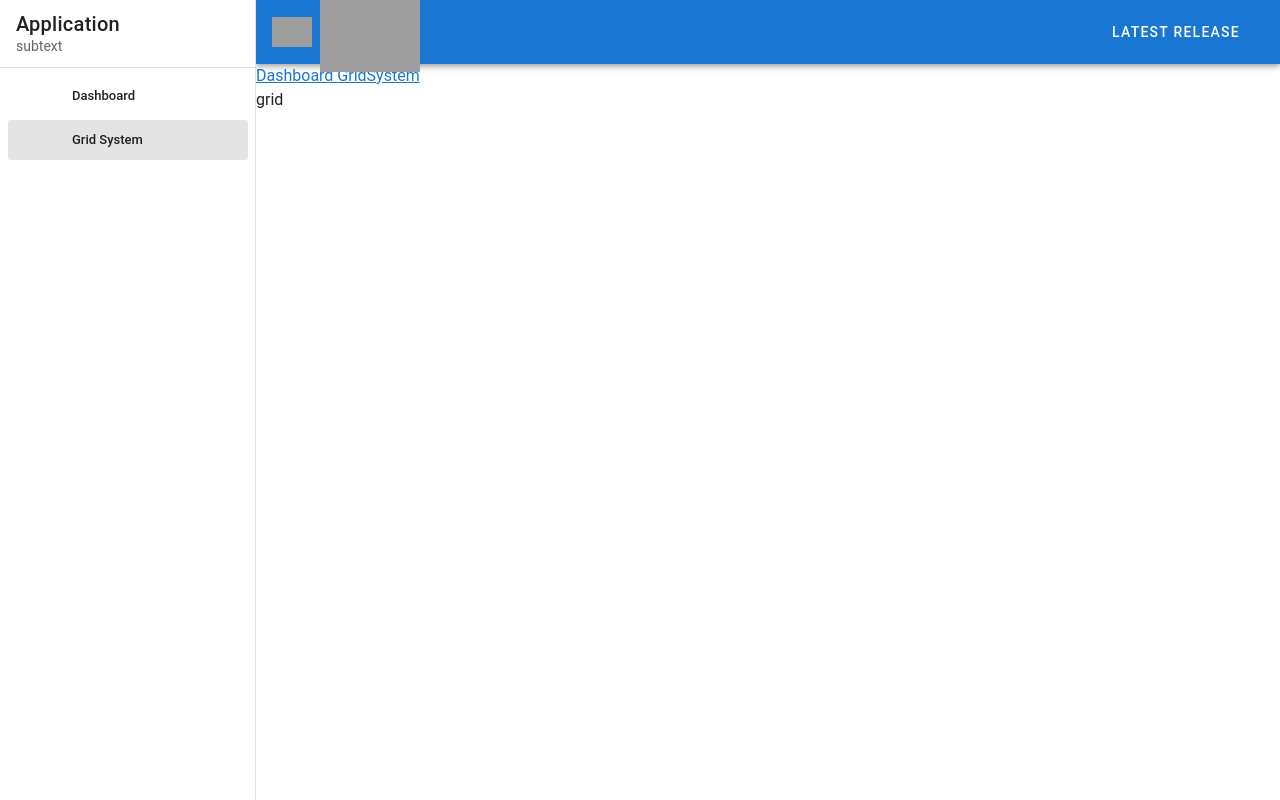
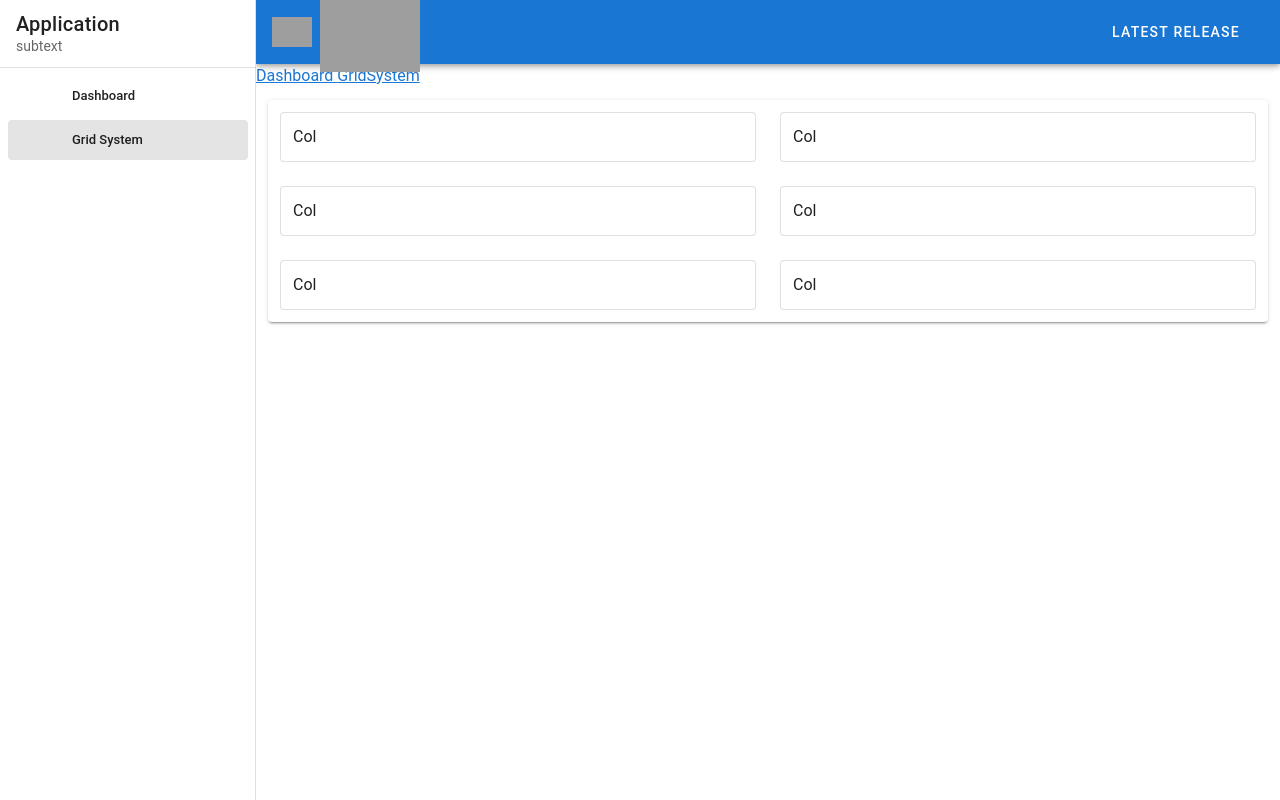
Before and after one commit to G-hoon/vuetify-study, a Vue app: page /grid-system in a window 1280 px wide. Built offline with nearby package versions, Linux system fonts and the light colour scheme; grey boxes are pictures that could not be loaded.

Commit message:
studying for grid system with property

```diff
--- a/src/views/Dashboard.vue
+++ b/src/views/Dashboard.vue
@@ -1,7 +1,12 @@
 <template>
-  <div>
-    dash
-  </div>
+  <v-container
+    fluid
+  >
+    <!-- fluid: 너비를 끝까지 채울때 쓰는 속성-->
+    <v-card class="pa-3">
+      Dash
+    </v-card>
+  </v-container>
 </template>
 
 <script>
--- a/src/views/GridSystem.vue
+++ b/src/views/GridSystem.vue
@@ -1,7 +1,74 @@
 <template>
-  <div>
-    grid
-  </div>
+  <v-container
+    fluid
+  >
+    <v-card class="pa-3">
+      <!-- fluid: 너비를 끝까지 채울때 쓰는 속성-->
+      <v-row>
+        <!-- cell 간격 속성 -->
+        <!-- <v-row dense> : 24px의 col 사이의 padding이 8px로 줄어듦 -->
+        <!-- <v-row no-gutters> : col 사이의 padding 이 없어짐 col이 딱 붙음 -->
+
+        <!-- row에 있는 cell 들의 정렬 속성 -->
+        <!-- align: end / center / start => 아래 중간 위 정렬-->
+        <!-- -->
+        <v-col>
+          <!-- v-row는 v-col을 감싸줘야 함 -->
+          <!-- v-col align-self="start" : 다른 cell은 제외하고 해당 cell만 정렬 -->
+          <v-card
+            class="pa-3"
+            outlined
+          >
+            Col
+          </v-card>
+        </v-col>
+        <v-col>
+          <v-card
+            class="pa-3"
+            outlined
+          >
+            Col
+          </v-card>
+        </v-col>
+      </v-row>
+      <v-row>
+        <v-col>
+          <v-card
+            class="pa-3"
+            outlined
+          >
+            Col
+          </v-card>
+        </v-col>
+        <v-col>
+          <v-card
+            class="pa-3"
+            outlined
+          >
+            Col
+          </v-card>
+        </v-col>
+      </v-row>
+      <v-row>
+        <v-col>
+          <v-card
+            class="pa-3"
+            outlined
+          >
+            Col
+          </v-card>
+        </v-col>
+        <v-col>
+          <v-card
+            class="pa-3"
+            outlined
+          >
+            Col
+          </v-card>
+        </v-col>
+      </v-row>
+    </v-card>
+  </v-container>
 </template>
 
 <script>
```
